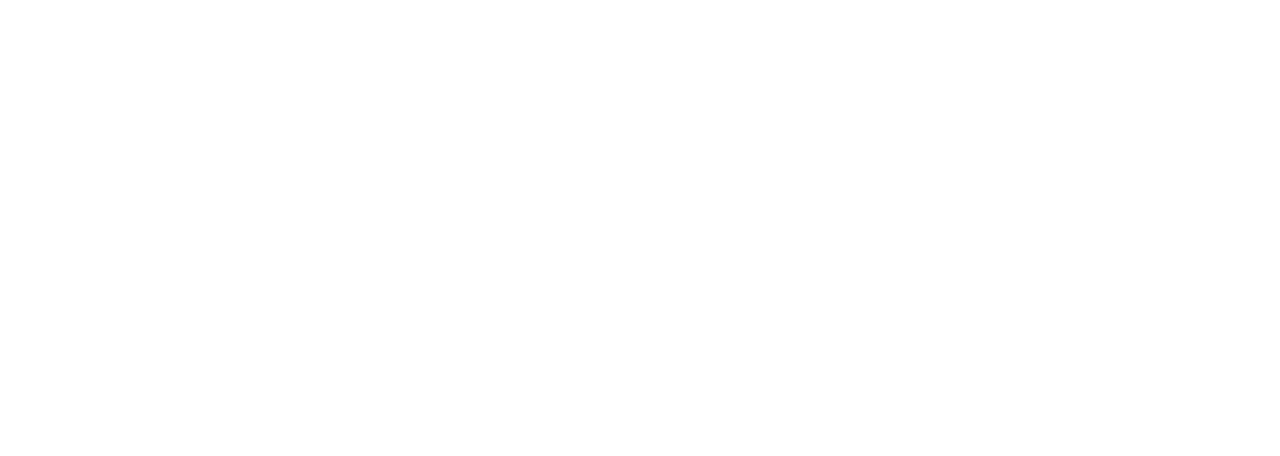
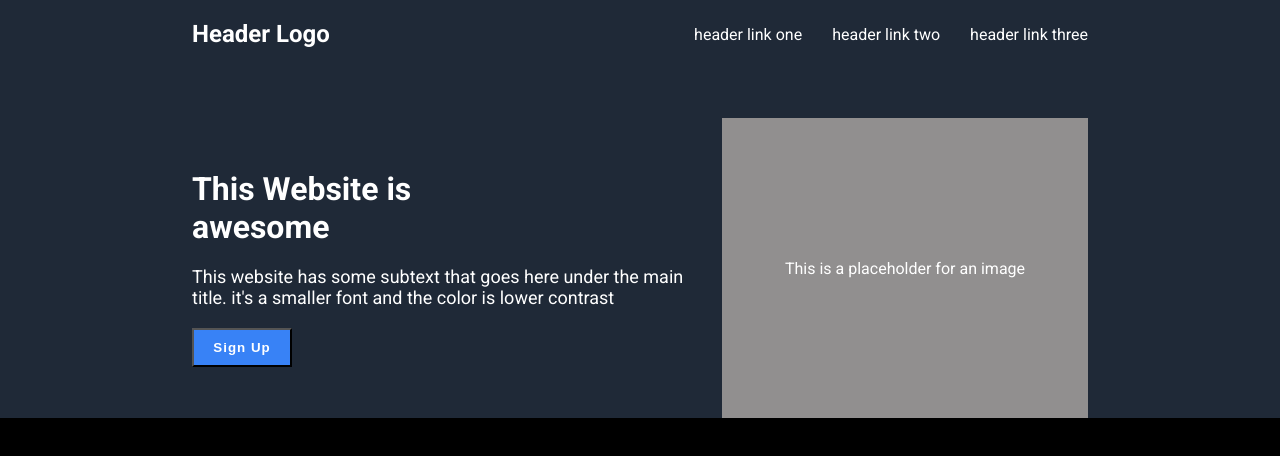
Before and after one commit to H8991/landing-page, a plain HTML site: page index.html in a window 1280 px wide. Drawn offline with Linux system fonts and the light colour scheme.

Commit message:
Header Section Complete-
Logo + Nav

Heading
Paragraph  +  Image Placeholder
Button

```diff
--- a/index.html
+++ b/index.html
@@ -1,5 +1,39 @@
 <html lang="en-gb">
 <head>
+    <meta charset="UTF-8">
+    <meta name="viewport" content="width=device-width, initial-scale=1.0">
+    <link rel="stylesheet" href="styles.css">
+    <title>Landing Page</title>
+
+    <!--Adding Roboto Font-->
+    <link rel="preconnect" href="https://fonts.googleapis.com">
+<link rel="preconnect" href="https://fonts.gstatic.com" crossorigin>
+<link href="https://fonts.googleapis.com/css2?family=Roboto:ital,wght@0,100..900;1,100..900&display=swap" rel="stylesheet">
 
 </head>
+<body>
+    <header>
+        <div class="wrapper">
+        <nav>
+            <ul>
+                <li class="logo">Header Logo</li>
+                <li>header link one</li>
+                <li>header link two</li>
+                <li>header link three</li>
+            </ul>
+        </nav>
+
+        <div class="header-content">
+            <div class="header-content-left">
+                <h1>This Website is<br>awesome</h1>
+                <p>This website has some subtext that goes here under the main title. it's a smaller font and the color is lower contrast</p>
+                <button>Sign Up</button>
+            </div>
+            <div class="header-content-right">
+                <p>This is a placeholder for an image</p>
+            </div>
+        </div>
+    </div>
+    </header>
+</body>
 </html>
--- a/styles.css
+++ b/styles.css
@@ -0,0 +1,93 @@
+html {
+    box-sizing: border-box;
+    background-color: black;
+}
+body {
+    margin: 0;
+    color: white;
+    font-family: "Roboto", Arial, Helvetica, sans-serif;
+}
+.wrapper {
+    width: 70%;
+    margin: auto;
+}
+
+header {
+    background-color: #1F2937;
+
+}
+/*----------------------HEADER--------------------------------*/
+/* ---Navigation---*/
+.logo {
+    margin-right: auto;
+    font-weight: bold;
+    font-size: 24px;
+}
+header nav ul {
+    list-style: none;
+    /* border: 1px solid red; */
+    display: flex;
+    padding: 20 0 20 0;
+    margin: auto;
+    gap: 30px;
+    justify-content: flex-start;
+    align-items: center;
+}
+
+/*---Header Content---*/
+.header-content {
+    display: flex;
+    justify-content: space-between;
+    align-items: center;
+    gap: 30px;
+    margin-top: 50;
+
+    /* border: 1px solid red; */
+}
+.header-content-left {
+    /* border: 1px solid red; */
+    flex: 1 0 500px;
+
+    display: flex;
+    flex-direction: column;
+    align-content: space-between;
+    gap: 20px;
+}
+.header-content-left h1 {
+    margin: 0;
+}
+.header-content-left p {
+    margin: 0;
+}
+.header-content-left button {
+    margin: 0;
+    max-width: 100;
+    background-color: #3882F6;
+    color: white;
+    font-weight: bold;
+    letter-spacing: 1;
+    padding: 10;
+}
+
+
+.header-content-right {
+    /* border: 1px solid red; */
+    height: 300px;
+    width: 650;
+
+    display: flex;
+    align-items: center;
+    justify-content: center;
+    background-color: rgb(145, 143, 143);
+}
+.header-content-left p {
+    font-size: 18px;
+
+}
+.header-content-right p {
+    padding: 20px;
+}
+
+/*----------------------/HEADER--------------------------------*/
+
+/*-------------------Random Info Section----------------------*/
```
